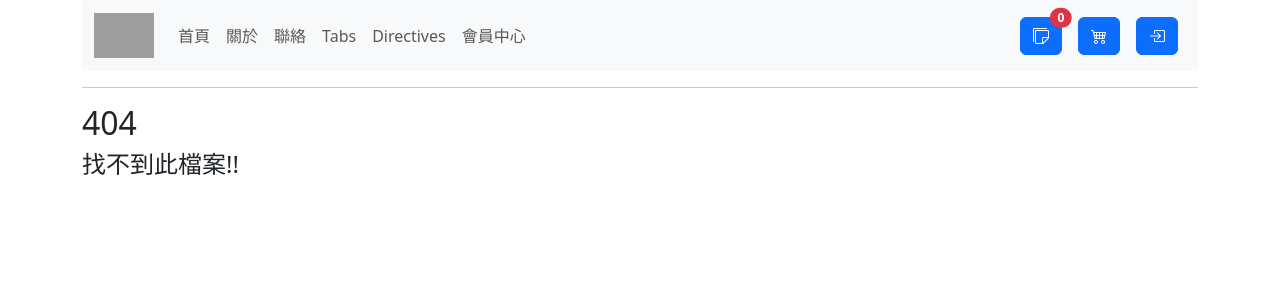
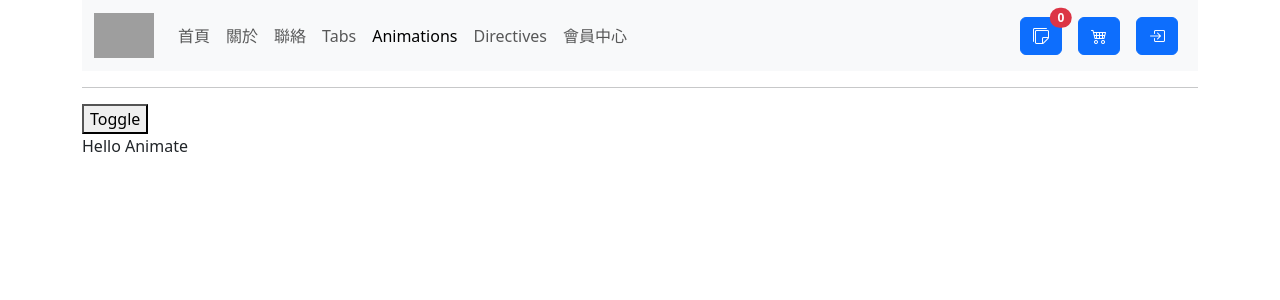
Before and after one commit to HsiaoHungWang/vue-fuen144, a Vue app: page /animations in a window 1280 px wide. Before the commit this address had no page. Shown: the top 300 px of the page. Built offline with nearby package versions, Linux system fonts and the light colour scheme; grey boxes are pictures that could not be loaded.

Commit message:
動畫效果

```diff
--- a/src/components/NavbarComponent.vue
+++ b/src/components/NavbarComponent.vue
@@ -29,6 +29,9 @@ const todoStore = useTodoStore()
             <RouterLink class="nav-link" activeClass="active" :to="{ name: 'tabs' }">Tabs</RouterLink>
           </li>
           <li class="nav-item">
+            <RouterLink class="nav-link" activeClass="active" :to="{ name: 'animations' }">Animations</RouterLink>
+          </li>
+          <li class="nav-item">
             <RouterLink class="nav-link" activeClass="active" :to="{ name: 'directives' }">Directives</RouterLink>
           </li>
 
--- a/src/router.js
+++ b/src/router.js
@@ -12,6 +12,7 @@ import TodosView from "./views/TodosView.vue"
 import RegisterView from "./views/RegisterView.vue"
 import LoginView from "./views/LoginView.vue"
 import TabsView from "./views/TabsView.vue"
+import AnimationView from "./views/AnimationView.vue"
 
 //路由設定
 //URL <---> Path => 載入 Component
@@ -88,6 +89,12 @@ const routes = [
         name: 'tabs'
     },
     {
+        //http://localhost:5173/login
+        path: '/animations',
+        component: AnimationView,
+        name: 'animations'
+    },
+    {
         //路由參數
         //http://localhost:5173/member/12
         path: '/member/:id',
--- /dev/null
+++ b/src/views/AnimationView.vue
@@ -0,0 +1,29 @@
+<script setup>
+import { ref } from 'vue';
+
+    const show =ref(true)
+</script>
+
+<template>
+    <div>
+        <button @click="show = !show">Toggle</button>
+        <Transition>
+            <p v-if="show">Hello Animate</p>
+        </Transition>
+
+
+
+
+    </div>
+</template>
+
+<style lang="css" scoped>
+.v-enter-active, .v-leave-active {
+    transition: all 2s ease;
+}
+.v-enter-from, .v-leave-to {
+    opacity: 0;
+    transform: translateX(130px);
+}
+
+</style>
```
